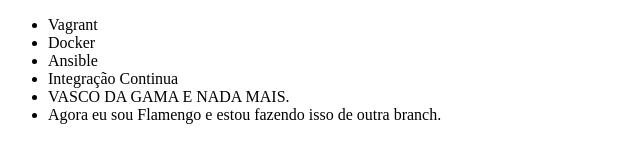
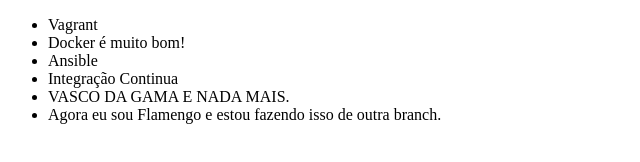
Before and after one commit to LaelBelchior/Treinando-Git-GitHub, a plain HTML site: page index.html in a window 1280 px wide. Shown: the full height of the page, 0-640 px from the left. Drawn offline with Linux system fonts and the light colour scheme.

Commit message:
Alterando a li do Docker

```diff
--- a/index.html
+++ b/index.html
@@ -7,7 +7,7 @@
 <body>
     <ul>
         <li>Vagrant</li>
-        <li>Docker</li>
+        <li>Docker é muito bom!</li>
         <li>Ansible</li>
         <li>Integração Continua</li>
         <li>VASCO DA GAMA E NADA MAIS.</li>
```
